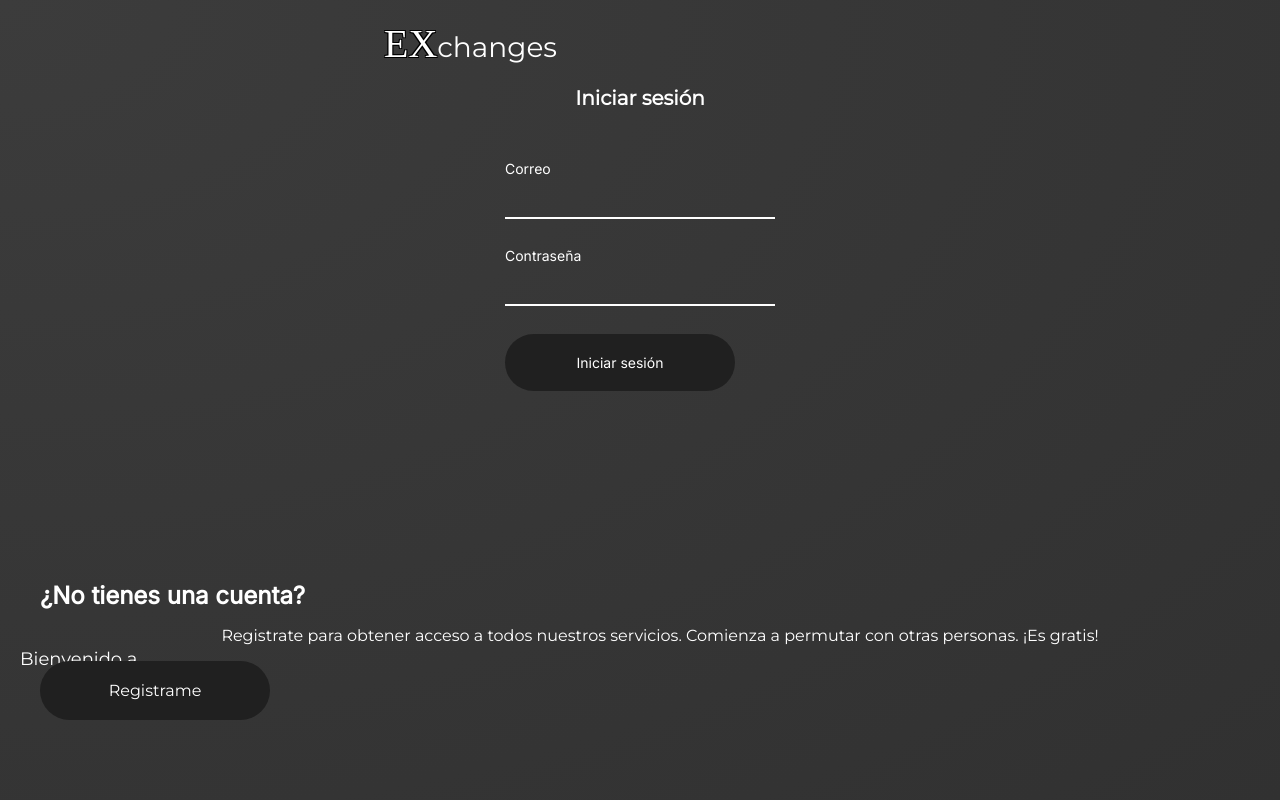
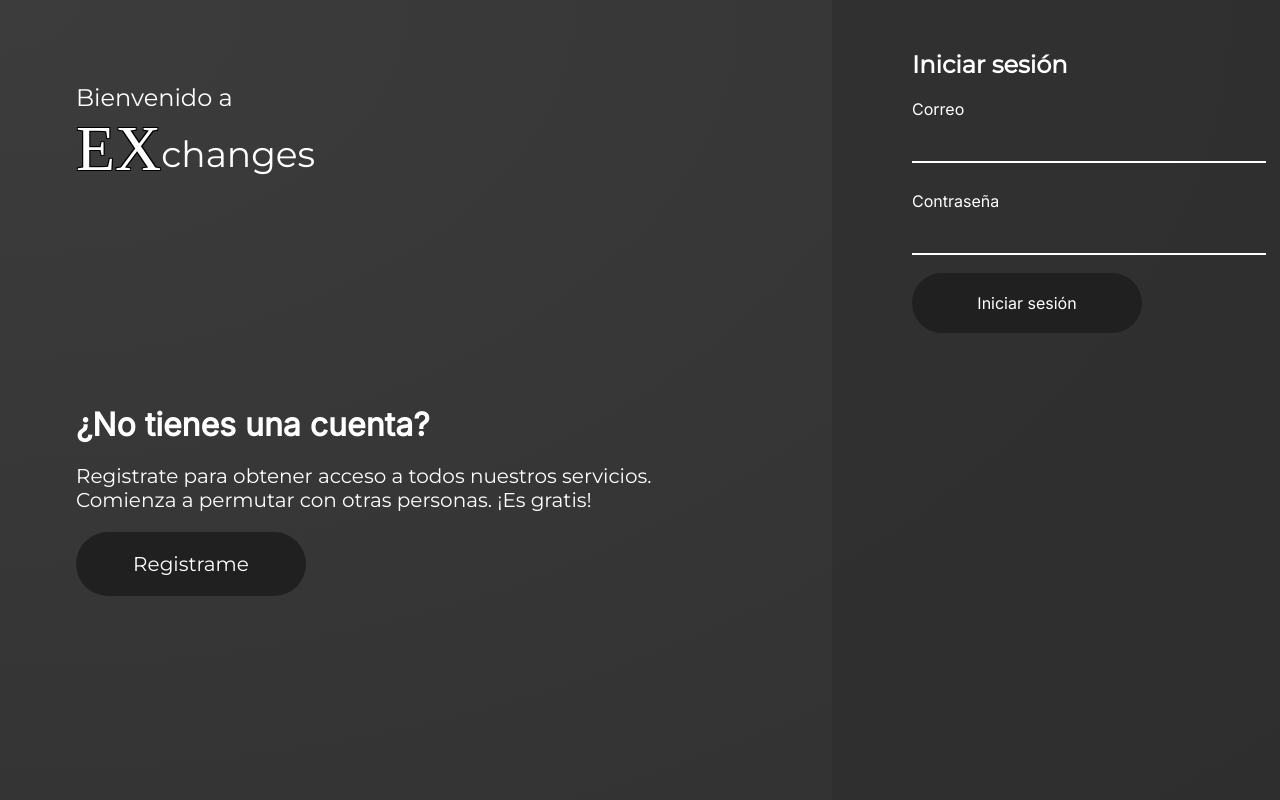
Before and after one commit to Tempus-Datus-Gravitas/EXchanges, a PHP site: page /login.html in a window 1280 px wide. Run offline with PHP 8.4, Linux system fonts and the light colour scheme; some web fonts are replaced.

Commit message:
Arreglé lo que se rompió en el login y signin

```diff
--- a/css/signlog.css
+++ b/css/signlog.css
@@ -1,46 +1,44 @@
-*{
-font-family: "Inter","FontAwesome", "Montserrat", sans-serif;
+* {
+    font-family: "Inter", "FontAwesome", "Montserrat", sans-serif;
     color: #fff;
 }
-html{
+
+html {
     background: #363636;
+}
 
-}
-body{
+body {
     margin: 0;
     padding: 0;
     background: radial-gradient(ellipse at left top, #3c3c3c, #313131);
 }
+
 @keyframes slideInFromLeft {
-  0% {
-    transform: translateX(-100%);
-  }
-  100% {
-    transform: translateX(0);
-  }
+    0% { transform: translateX(-100%); }
+    100% { transform: translateX(0); }
 }
 @keyframes slideInFromRight {
-  0% {
-    transform: translateX(+100%);
-  }
-  100% {
-    transform: translateX(0);
-  }
+    0% { transform: translateX(+100%); }
+    100% { transform: translateX(0); }
 }
 
-#container{
+#container {
     display: flex;
     flex-direction: row;
     height: 100vh;
     overflow: hidden;
-	#welcome{
+}
+
+#welcome {
     animation: 1s ease-out 0s 1 slideInFromLeft;
     display: flex;
     flex-direction: column;
     margin: 59px 76px;
     justify-content: start;
     align-items: start;
-		p{
+}
+
+#welcome p {
     text-align: center;
     justify-content: center;
     justify-self: center;
@@ -48,24 +46,28 @@ body{
     font-size: 24px;
     margin-bottom: 0;
 }
-		.name{
+
+#welcome .name {
     display: flex;
     flex-direction: row;
     text-align: center;
-			#title{
+}
+
+#welcome .name #title {
     font-family: "Expletus Sans";
     font-size: 64px;
     margin: 0;
     padding: 0px;
     text-shadow: -1px -1px 0 #000, 1px -1px 0 #000, -1px 1px 0 #000, 1px 1px 0 #000;
 }
-			#subtitle{
+
+#welcome .name #subtitle {
     font-size: 36px;
     margin: 20px 0;
     padding: 0px;
 }
-		}
-		#info{
+
+#info {
     font-family: "Montserrat";
     display: flex;
     flex-direction: column;
@@ -73,24 +75,28 @@ body{
     align-items: center;
     margin-top: 350px;
     width: 680px;
-			height:50px;
-			a{
-				all:unset;
+    height: 50px;
+}
+
+#info a {
+    all: unset;
     align-self: start;
     text-align: center;
 }
-			h2{
+
+#info h2 {
     font-size: 32px;
     text-align: start;
     align-self: start;
     margin: 0;
 }
 
-			p{
+#info p {
     font-size: 20px;
     text-align: start;
 }
-			.nobtn{
+
+#info .nobtn {
     font-family: "Montserrat";
     width: 190px;
     border-radius: 40px;
@@ -99,17 +105,15 @@ body{
     align-self: start;
     text-align: center;
 }
-			.nobtn:hover{
+
+#info .nobtn:hover {
     cursor: pointer;
     transition: background 0.3s ease;
     color: #000;
     background: #DEDEDE;
 }
 
-		}
-
-	}
-		#signlog{
+#signlog {
     display: flex;
     flex-direction: column;
     justify-self: end;
@@ -118,12 +122,15 @@ body{
     background: #2E2E2Eaa;
     height: 100%;
     width: 100vw;
-			h3{
+}
+
+#signlog h3 {
     font-size: 24px;
     font-family: "Montserrat";
     margin: 50px 80px 0 80px;
 }
-			#progressbar{
+
+#signlog #progressbar {
     display: flex;
     flex-direction: row;
     margin: 20px 80px 0 80px;
@@ -132,19 +139,23 @@ body{
     border-radius: 25px;
 }
 
-			#inputs{
+#signlog #inputs {
     margin: 10px 80px 0 80px;
-				p{
+}
+
+#signlog #inputs p {
     font-family: "Inter";
     font-size: 16px;
     margin: 10px 0;
 }
-				.inputspace{
+
+#signlog #inputs .inputspace {
     display: flex;
     flex-direction: column;
     margin-bottom: 20px;
 }
-				input{
+
+#signlog #inputs input {
     font-size: 16px;
     background: transparent;
     border: none;
@@ -152,18 +163,21 @@ body{
     height: 30px;
     box-shadow: 0 2px 0 #fff;
 }
-				input:focus{
+
+#signlog #inputs input:focus {
     outline: none;
 }
-				input[type="password"]{
-					font-family: "FontAwesome"; font-weight: 900;
+
+#signlog #inputs input[type="password"] {
+    font-family: "FontAwesome";
+    font-weight: 900;
 }
 
-			}
-			.part2{
+#signlog .part2 {
     display: none;
 }
-			.nobtn{
+
+#signlog .nobtn {
     font-family: "Montserrat";
     width: 190px;
     border-radius: 40px;
@@ -173,74 +187,83 @@ body{
     text-align: center;
     margin-left: 80px;
 }
-				.nobtn:hover{
+
+#signlog .nobtn:hover {
     cursor: pointer;
     transition: background 0.3s ease;
     color: #000;
     background: #DEDEDE;
 }
 
-
+/* Responsive */
+@media (max-width: 430px) {
+    #container {
+        flex-direction: column;
     }
 
-}
-
-@media (max-width: 430px) {
-    }
-	#container{
-		flex-direction: column;
-		#welcome{
+    #welcome {
         order: 2;
         animation: none;
         margin: 0px 20px 20px 20px;
-			#progressbar{
+    }
+
+    #welcome #progressbar {
         display: flex;
         flex-direction: row;
         justify-content: center;
         align-items: center;
         margin: 20px auto;
-			}	/* La barra la tiene que cambiar Fran porque está fija, no puedo tocarla con css */
-			p{
+    }
+
+    #welcome p {
         font-size: 18px;
     }
-			.name{
+
+    #welcome .name {
         position: absolute;
         top: 20px;
         left: 30%;
+    }
 
-				#title{
+    #welcome .name #title {
         font-size: 40px;
     }
-				#subtitle{
+
+    #welcome .name #subtitle {
         font-size: 28px;
         margin: 10px 0;
     }
-			}
-			#info{
+
+    #info {
         width: 100%;
         margin: 0px 20px 60px 20px;
-				h2{
+    }
+
+    #info h2 {
         font-size: 24px;
     }
-				p{
+
+    #info p {
         font-size: 16px;
-					#nobtn{
+    }
+
+    #info #nobtn {
         display: flex;
         justify-content: center;
         align-items: center;
         margin: 20px 0;
         font-size: 16px;
     }
-				}
-			}
-		}
-		#signlog{
+
+    #signlog {
         animation: none;
         order: 1;
         margin: 66px 0px 0px 0px;
         background: none;
         width: 100%;
-			h3{
+    }
+
+    #signlog h3 {
         text-align: center;
         font-size: 20px;
         margin: 20px;
@@ -249,24 +272,26 @@ body{
         margin-right: 0;
     }
 
-			#inputs{
+    #signlog #inputs {
         display: flex;
         flex-direction: column;
         justify-content: center;
         margin: 20px auto;
-				p{
+    }
+
+    #signlog #inputs p {
         font-size: 14px;
     }
-				input{
+
+    #signlog #inputs input {
         padding: 0%;
         width: 100%;
         height: 30px;
         font-size: 14px;
     }
-			}
-			.login.nobtn{
+
+    #signlog .login.nobtn {
         width: 100%;
         margin: 20px 30px 0 10px;
     }
 }
-	}
```
Lines whose indentation alone changed are shown as unchanged.
